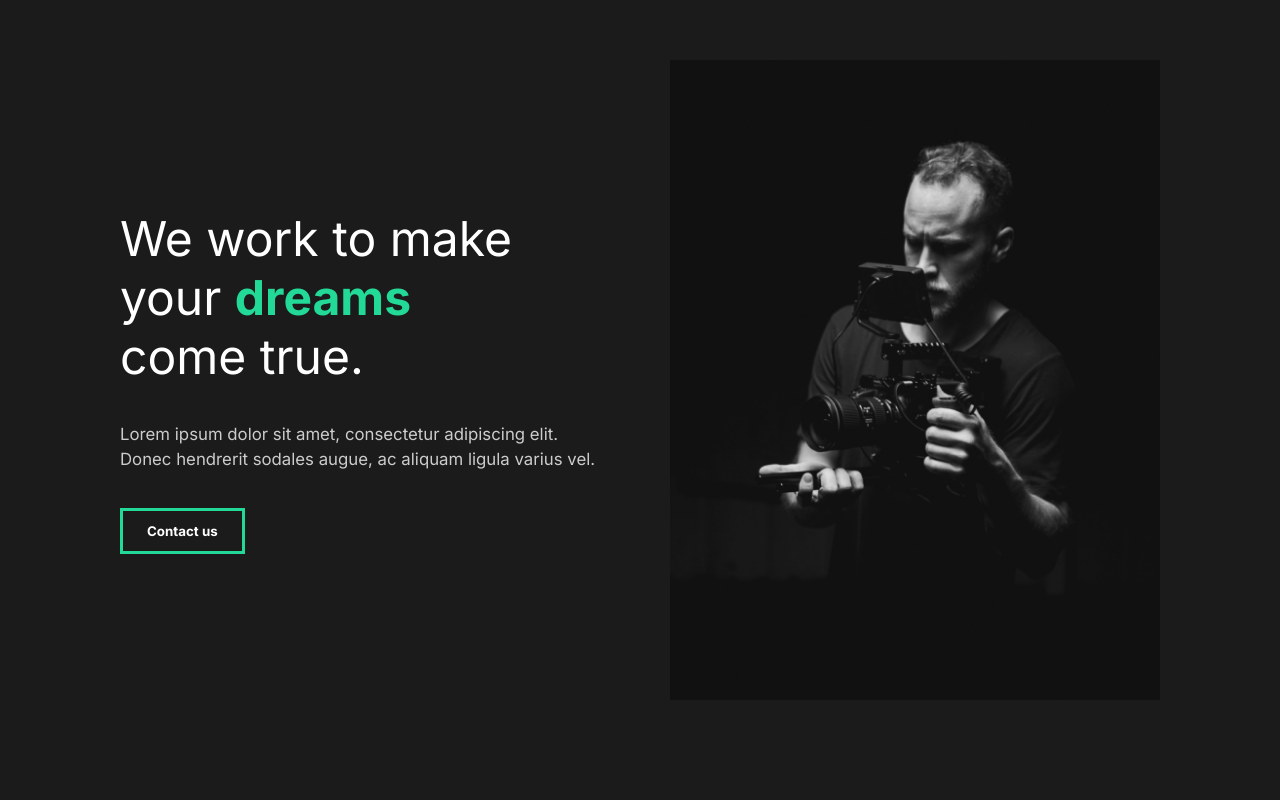
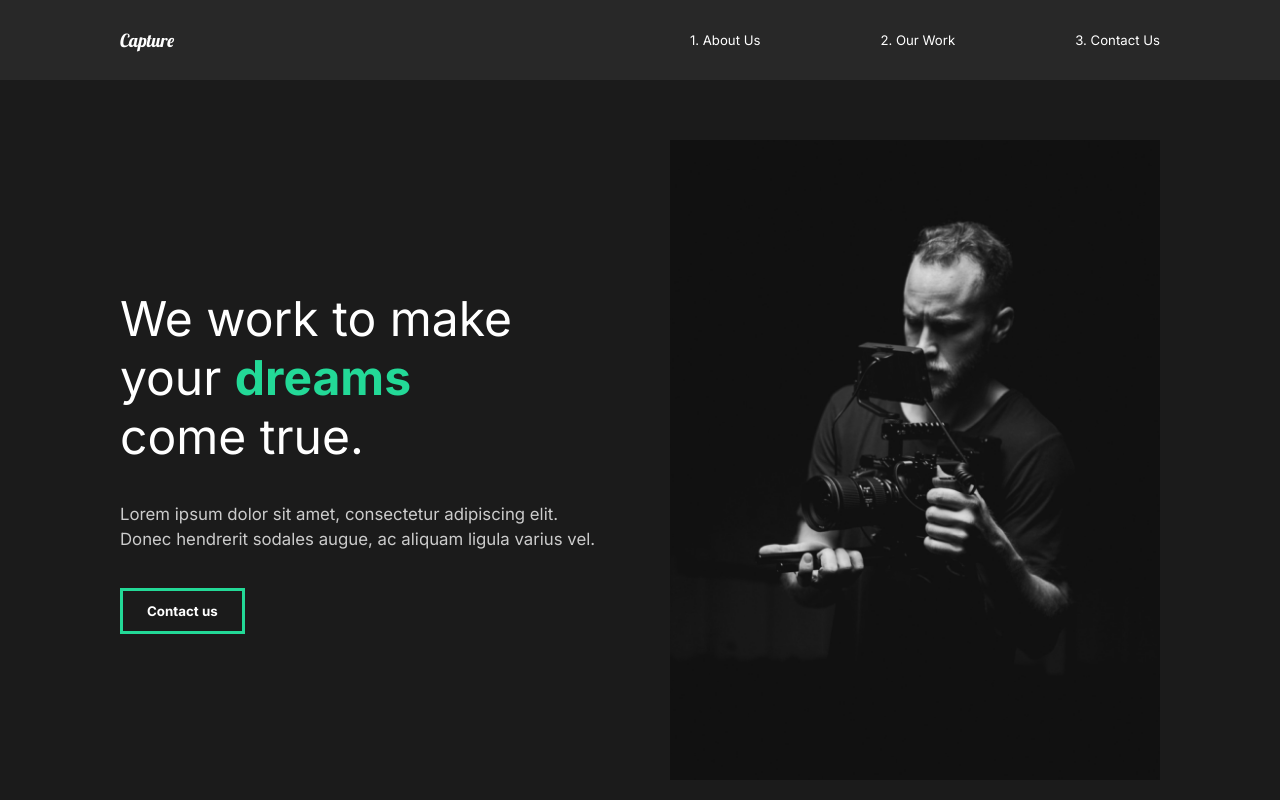
Before and after one commit to Sumerian812/Capture-Artist-Portfolio, a React (Create React App) app: page / in a window 1280 px wide. Shown: the top 800 px of the page. Built offline with nearby package versions, Linux system fonts and the light colour scheme.

Commit message:
added Nav

```diff
--- a/src/App.js
+++ b/src/App.js
@@ -1,10 +1,12 @@
 import AboutUs from "./pages/AboutUs";
 import GlobalStyle from "./components/GlobalStyles";
+import Nav from "./components/Nav";
 
 function App() {
   return (
     <div className="App">
       <GlobalStyle />
+      <Nav />
       <AboutUs />
     </div>
   );
--- /dev/null
+++ b/src/components/Nav.js
@@ -0,0 +1,50 @@
+import React from "react";
+import styled from "styled-components";
+
+const Nav = () => {
+    return (
+        <StyledNav>
+            <h1><a id="logo" href="#">Capture</a></h1>
+            <ul>
+                <li>
+                    <a href="#">1. About Us</a>
+                </li>
+                <li>
+                    <a href="#">2. Our Work</a>
+                </li>
+                <li>
+                    <a href="#">3. Contact Us</a>
+                </li>
+            </ul>
+        </StyledNav>
+    );
+}
+
+const StyledNav = styled.nav`
+    min-height: 10vh;
+    display: flex;
+    margin: auto;
+    justify-content: space-between;
+    align-items: center;
+    padding: 1rem 10rem;
+    background: #282828;
+    a {
+        color: white;
+        text-decoration: none;
+    }
+    ul {
+        display: flex;
+        list-style: none;
+    }
+    #logo {
+        font-size: 1.5rem;
+        font-family: "Lobster", cursive;
+        font-weight: lighter;
+    }
+    li {
+        padding-left: 10rem;
+        position: relative;
+    }
+`;
+
+export default Nav;
```
Also changed, not shown: 1 other file (tests, documents, lock files or other folders).
